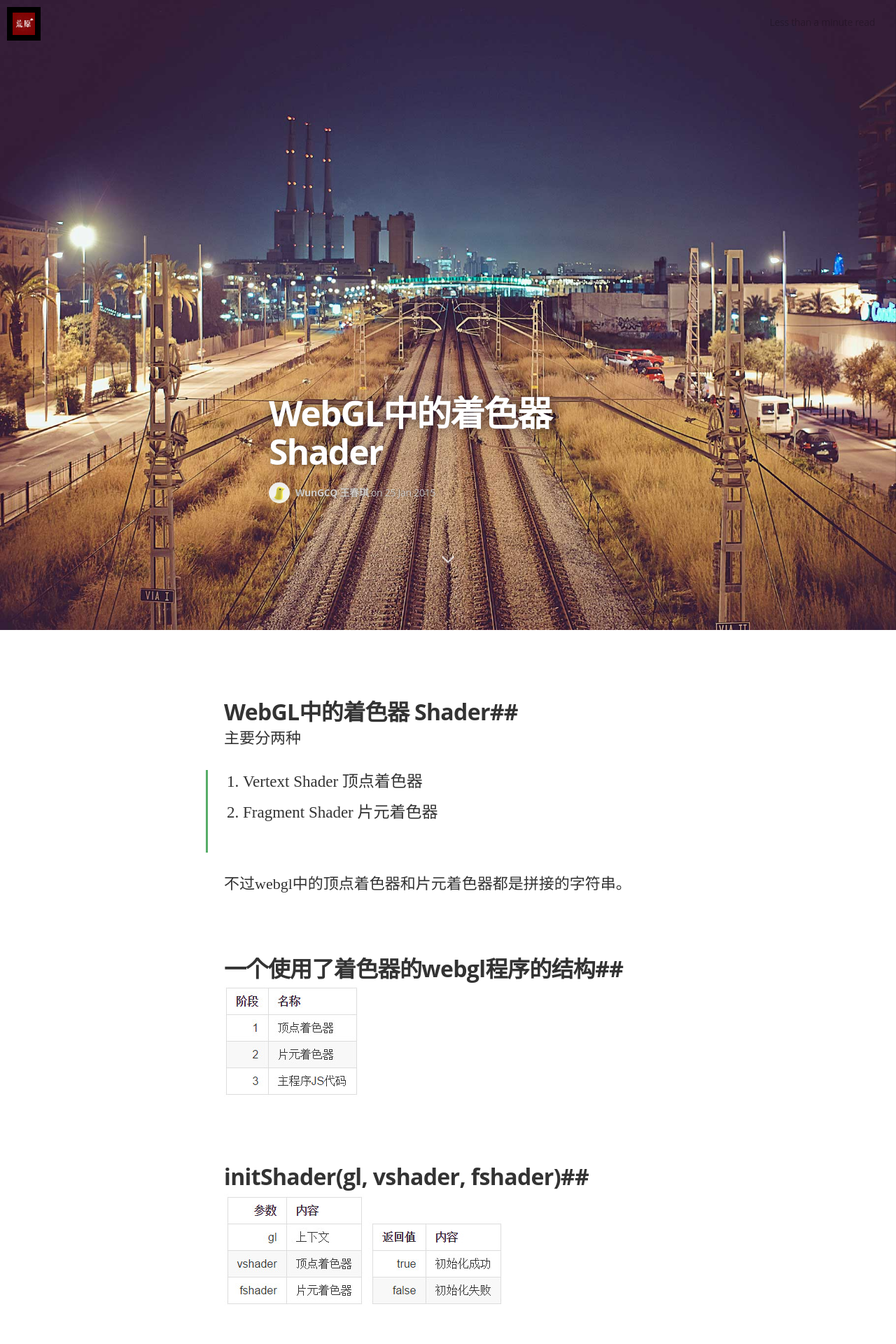
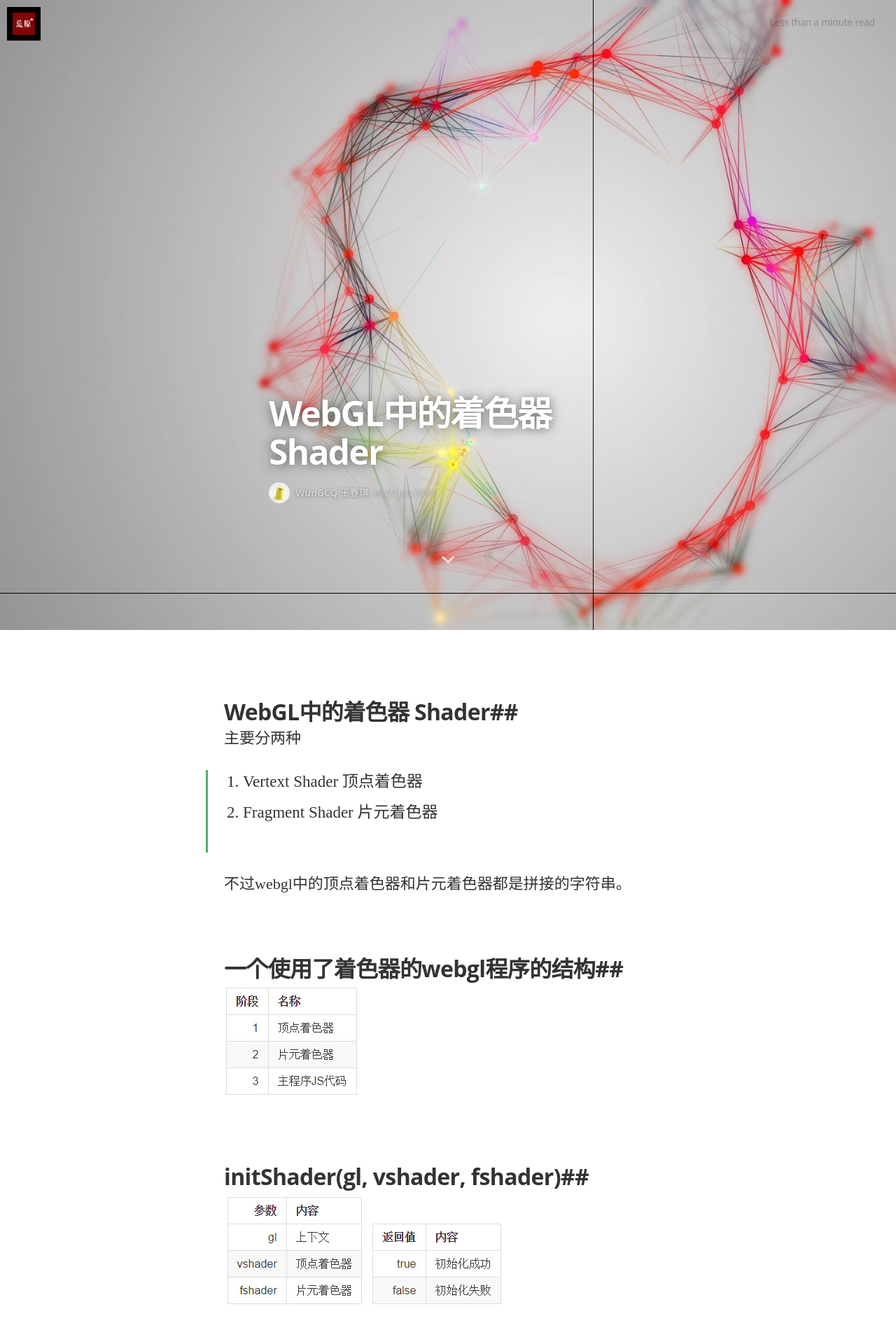
Before and after one commit to wcqblog/wcqblog.github.io, a Jekyll site: the page built from _posts/2015-01-25-webgl-shader.markdown, in a window 1280 px wide. Shown: the top 1920 px of the page at 70% size. Built offline with Jekyll 4.4.1, drawn with Linux system fonts in a browser that asks for light colours; nearby versions of some CDN libraries; some web fonts are replaced; Markdown is read by kramdown in place of the engine named in the settings.

Commit message:
换一下图片

```diff
--- a/_posts/2015-01-25-webgl-shader.markdown
+++ b/_posts/2015-01-25-webgl-shader.markdown
@@ -4,7 +4,7 @@ title:  "WebGL中的着色器 Shader"
 date:   2015-01-25 18:40:00
 categories: WebGL
 tags: 前端 javascript webgl shader 着色器
-image: /assets/article_images/2014-11-30-mediator_features/night-track.JPG
+image: /assets/article_images/2015-01-25-webgl-shader/plexus.jpg
 ---
 ##WebGL中的着色器 Shader##
 
```
Also changed, not shown: assets/article_images/2015-01-25-webgl-shader/plexus.jpg (added).
